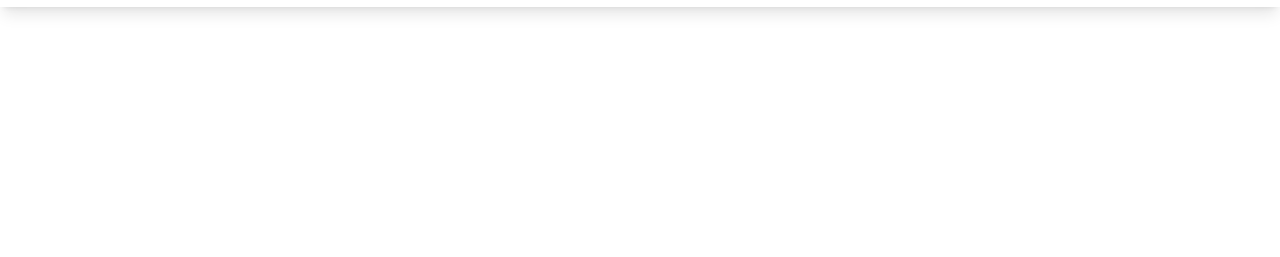
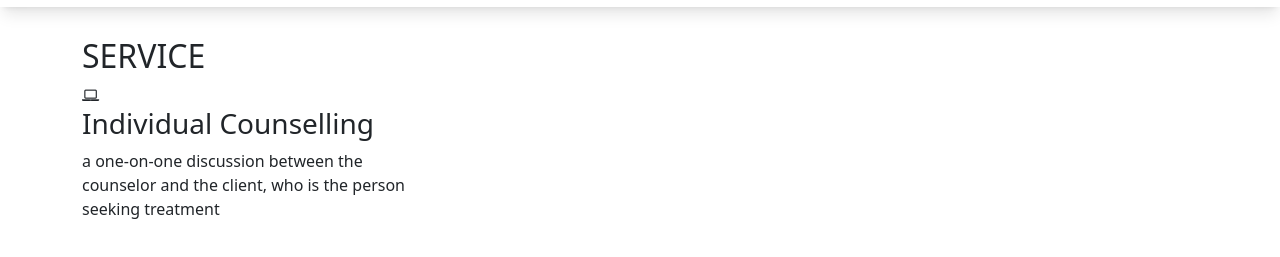
Before and after one commit to VishPunwani/rhissounsellingsite, a plain HTML site: page services&rates.html in a window 1280 px wide. Shown: the part 113-370 px from the top of the page. Drawn offline with nearby package versions, Linux system fonts and the light colour scheme.

Commit message:
added individual counselling

```diff
--- a/services&rates.html
+++ b/services&rates.html
@@ -6,6 +6,7 @@
     <title>Rhiannon Harding Counselling</title>
     <link rel="stylesheet" href="index.css">
     <link href="https://cdn.jsdelivr.net/npm/bootstrap@5.0.2/dist/css/bootstrap.min.css" rel="stylesheet" integrity="sha384-EVSTQN3/azprG1Anm3QDgpJLIm9Nao0Yz1ztcQTwFspd3yD65VohhpuuCOmLASjC" crossorigin="anonymous">
+    <script src="https://cdn.jsdelivr.net/npm/bootstrap@5.0.2/dist/js/bootstrap.bundle.min.js" integrity="sha384-MrcW6ZMFYlzcLA8Nl+NtUVF0sA7MsXsP1UyJoMp4YLEuNSfAP+JcXn/tWtIaxVXM" crossorigin="anonymous"></script>
     <script defer src="index.js"></script>
     <link rel="stylesheet" href="https://cdnjs.cloudflare.com/ajax/libs/font-awesome/4.7.0/css/font-awesome.min.css">
 </head>
@@ -37,13 +38,26 @@
 
     <div class = 'service-section'>
         <div class = 'container'>
-            <div class = ''>
-                <div class = ''>
-                    <div class = ''>
-
+            <div class = 'row'>
+                <div class = 'col-md-12'>
+                    <div class = 'section-title'>
+                        <h2>SERVICE</h2>
                     </div>
                 </div>
             </div>
+
+            <div class="row">
+               <div class="col-md-4">
+                  <div class="single-service">
+                     <i class="fa fa-laptop"></i>
+                     <h3>Individual Counselling</h3>
+                     <p>a one-on-one discussion between the counselor and the client, who is the person seeking treatment</p>
+                  </div>
+               </div>
+
+
+
+
         </div>
     </div>
 </body>
```
